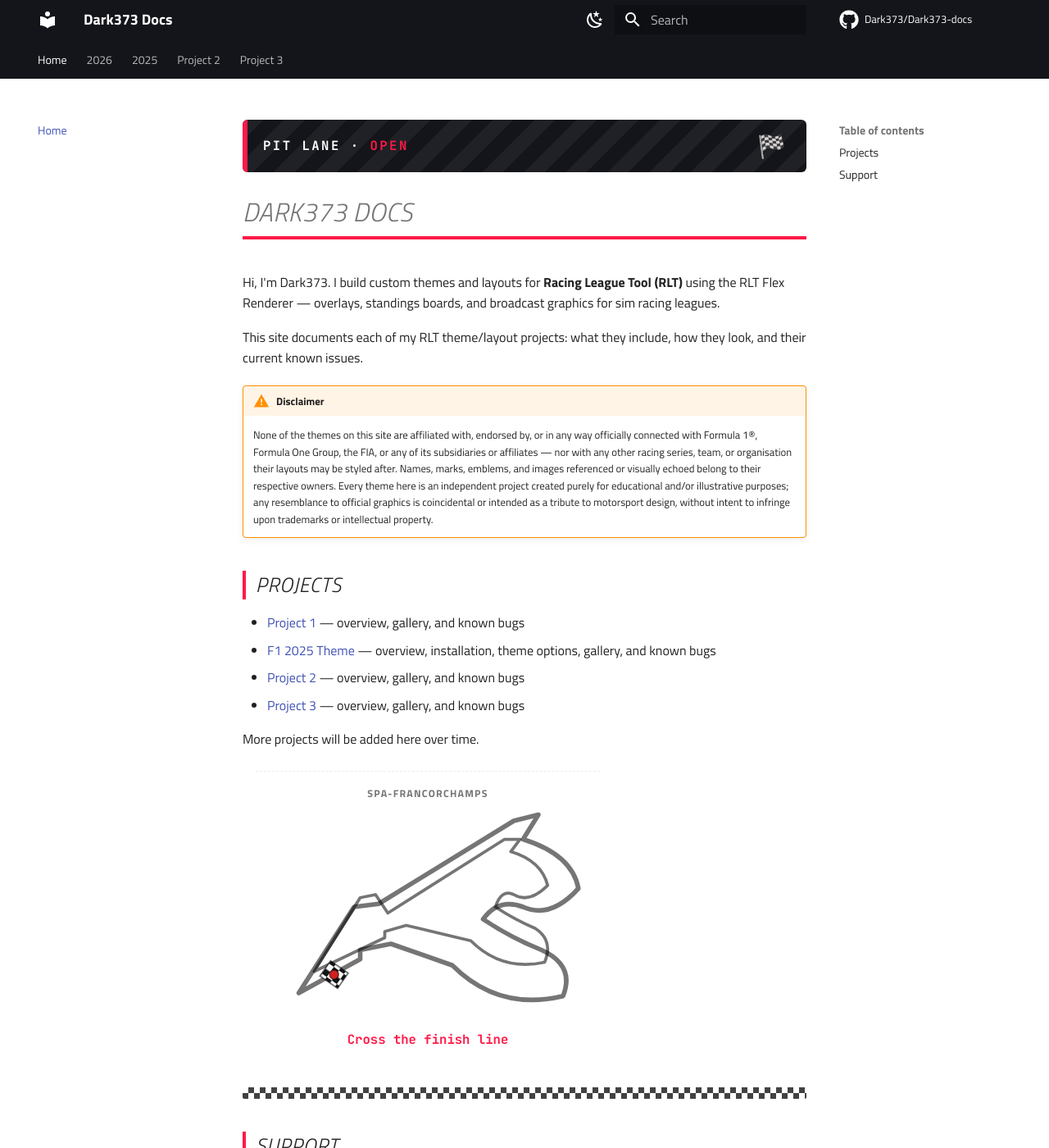
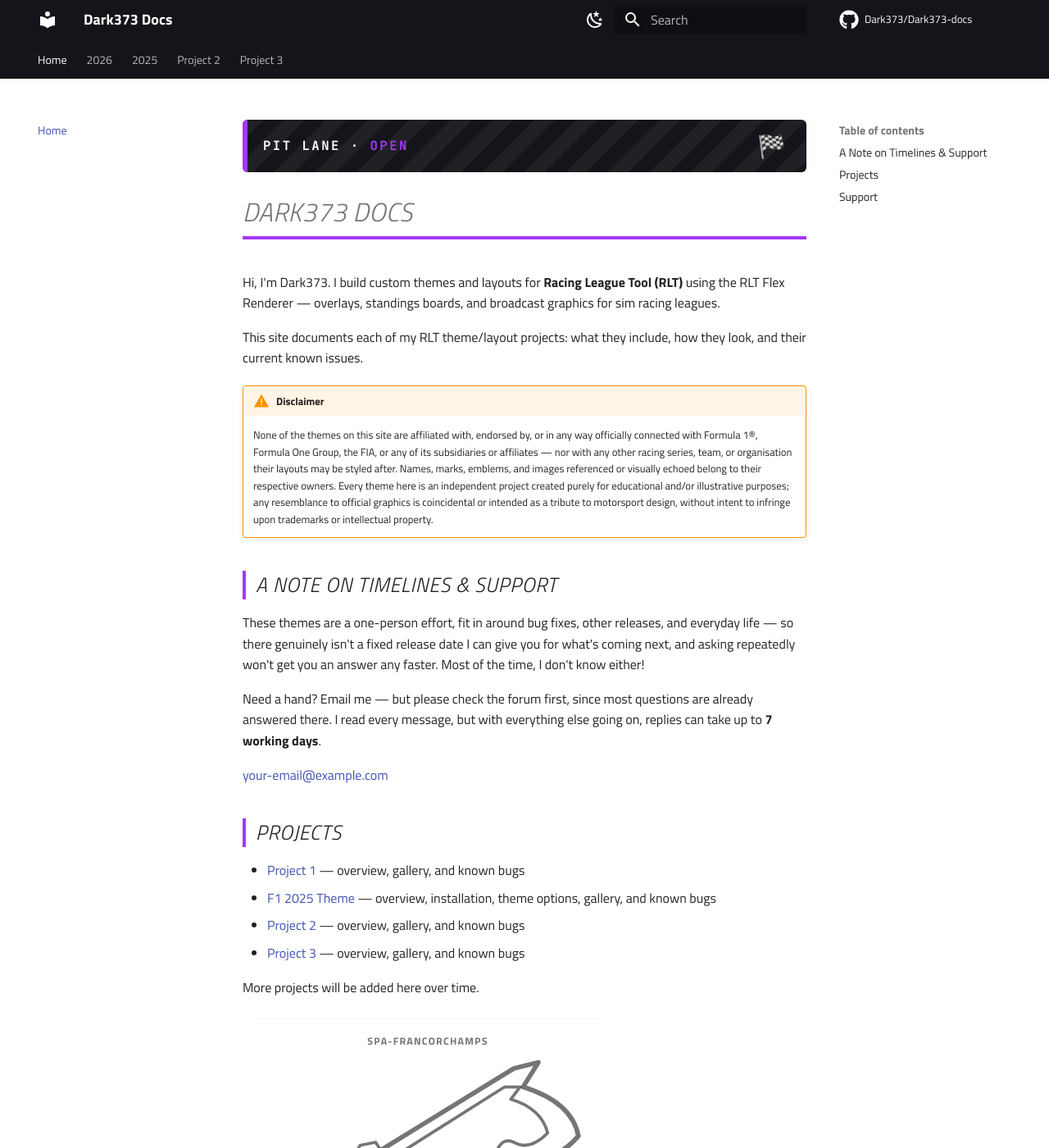
Before and after one commit to Dark373/Dark373-docs, an MkDocs documentation site: the page built from docs/index.md, in a window 1280 px wide and 1400 px high. Shown: the whole window at 82% size. Built offline with MkDocs 1.6.1 and Material for MkDocs 9.7.7, drawn with Linux system fonts in a browser that asks for light colours; comment, search, counter and statistics services are not loaded; some of the changed text lies outside the part shown.

Commit message:
Add timelines/support notice, per-section accent colours, and word-hover
- Homepage: new 'A Note on Timelines & Support' section explaining these are a one-person effort with no fixed release dates, plus how to get help (email, check the forum first, up to 7 working days for a reply). Email is a your-email@example.com placeholder with a TODO, matching the existing pattern.
- Per-section accent colour: homepage is now purple, the 2026 project is now blue, everything else stays the site's red. Tried driving this off Material's own data-md-color-accent attribute first since it ships full CSS for every named colour, but Material's JS relocates that attribute from <html> to <body> after load, so anything set on <html> silently lands on an unrelated root-level fallback instead of the real theme value (confirmed by walking actual computed styles at each scope, not assumed). Landed on a --f1-accent custom property our own rules reference directly, toggled by a class racing.js applies per section — no dependency on Material's internal scoping at all. Gave 2026's headings the same .f1-heading treatment as 2025 so the blue has something to actually show on, since that page is still placeholder content.
- Homepage accessibility touch: every word in the homepage's content is now wrapped in its own span, so hovering one makes it briefly bigger and bolder as a lightweight reading aid (scale() rather than font-size, so it doesn't reflow neighbouring text; skipped under prefers-reduced-motion).

Verified all of the above against the actual rendered site (mkdocs serve + headless Chromium via Playwright, fresh browser contexts to rule out state bleed) rather than by reading the code — including a real regression chase on the track hover mechanic that turned out to be a viewport-size artifact in my own test, not a real bug.

Co-Authored-By: Claude Sonnet 5 <noreply@anthropic.com>

```diff
--- a/docs/index.md
+++ b/docs/index.md
@@ -24,6 +24,20 @@ they look, and their current known issues.
     tribute to motorsport design, without intent to infringe upon
     trademarks or intellectual property.
 
+## A Note on Timelines & Support {: .f1-heading }
+
+These themes are a one-person effort, fit in around bug fixes, other
+releases, and everyday life — so there genuinely isn't a fixed release
+date I can give you for what's coming next, and asking repeatedly won't
+get you an answer any faster. Most of the time, I don't know either!
+
+Need a hand? Email me — but please check the forum first, since most
+questions are already answered there. I read every message, but with
+everything else going on, replies can take up to **7 working days**.
+
+<!-- TODO: replace with your real contact email -->
+[your-email@example.com](mailto:your-email@example.com)
+
 ## Projects {: .f1-heading }
 
 - [Project 1](project-1/index.md) — overview, gallery, and known bugs
--- a/docs/javascripts/racing.js
+++ b/docs/javascripts/racing.js
@@ -28,10 +28,79 @@
   }
 
   onDocumentReady(function () {
+    applySectionAccent();
     initSidebarTrack();
     initHomepageTrack();
+    initWordHover();
     initRacingCursor();
   });
+
+  /* ------------------------------------------------------------------
+   * Per-section accent colour: purple on the homepage, blue on the 2026
+   * project, red everywhere else. Tried switching Material's own
+   * `data-md-color-accent` attribute first, since it ships full CSS for
+   * every named accent colour — but Material's compiled stylesheet
+   * re-declares --md-accent-fg-color again at a deeper scope than
+   * <html> (confirmed empirically, not assumed), so that override kept
+   * getting silently reset before it reached anything in the page
+   * content. Toggling a class that drives our own --f1-accent custom
+   * property (see extra.css) sidesteps that fight entirely — it only
+   * has to win in our own stylesheet, not Material's.
+   * ------------------------------------------------------------------ */
+  function applySectionAccent() {
+    var html = document.documentElement;
+    var purple = !!document.getElementById("f1-home-track");
+    var blue = !purple && /\/project-1\//.test(location.pathname);
+    html.classList.toggle("f1-section-purple", purple);
+    html.classList.toggle("f1-section-blue", blue);
+  }
+
+  /* ------------------------------------------------------------------
+   * Homepage accessibility touch: hovering an individual word makes it
+   * briefly bigger and bolder — a lightweight reading aid. Scoped to the
+   * homepage only. Each word is wrapped in its own <span> so CSS :hover
+   * can target it; the whitespace between words is left as plain text
+   * so wrapping/line breaks look exactly like normal prose.
+   * ------------------------------------------------------------------ */
+  function initWordHover() {
+    if (!document.getElementById("f1-home-track")) return; // homepage only
+
+    var root = document.querySelector(".md-content__inner") || document.querySelector("article");
+    if (!root || root.dataset.f1WordsWrapped) return;
+    root.dataset.f1WordsWrapped = "1";
+
+    var SKIP_PARENT = { SCRIPT: 1, STYLE: 1, CODE: 1, PRE: 1, SVG: 1 };
+
+    var walker = document.createTreeWalker(root, NodeFilter.SHOW_TEXT, {
+      acceptNode: function (node) {
+        var parent = node.parentNode;
+        if (!parent || SKIP_PARENT[parent.nodeName] || !node.nodeValue || !node.nodeValue.trim()) {
+          return NodeFilter.FILTER_REJECT;
+        }
+        return NodeFilter.FILTER_ACCEPT;
+      },
+    });
+
+    var textNodes = [];
+    var n;
+    while ((n = walker.nextNode())) textNodes.push(n);
+
+    textNodes.forEach(function (node) {
+      var frag = document.createDocumentFragment();
+      node.nodeValue.split(/(\s+)/).forEach(function (part) {
+        if (part === "") return;
+        if (/^\s+$/.test(part)) {
+          frag.appendChild(document.createTextNode(part));
+        } else {
+          var span = document.createElement("span");
+          span.className = "f1-word";
+          span.textContent = part;
+          frag.appendChild(span);
+        }
+      });
+      node.parentNode.replaceChild(frag, node);
+    });
+  }
 
   /* ------------------------------------------------------------------
    * Track graphics: markup builders + shared lap/confetti wiring.
--- a/docs/project-1/index.md
+++ b/docs/project-1/index.md
@@ -2,27 +2,27 @@
 
 > Placeholder page. Replace this with a real project name and description.
 
-## What it is
+## What it is {: .f1-heading }
 
 A short description of this RLT Flex Renderer theme/layout goes here — what
 it's for, which series or league it was built for, and what makes it stand
 out.
 
-## Features
+## Features {: .f1-heading }
 
 - Feature one
 - Feature two
 - Feature three
 
-## Installation
+## Installation {: .f1-heading }
 
 Notes on how to install/import this layout into RLT go here.
 
-## Links
+## Links {: .f1-heading }
 
 - [Gallery](gallery.md)
 - [Known Bugs](known-bugs.md)
 
-## Support
+## Support {: .f1-heading }
 
 --8<-- "buttons.md"
--- a/docs/stylesheets/extra.css
+++ b/docs/stylesheets/extra.css
@@ -1,3 +1,24 @@
+/* Per-section accent for this file's own components (hero, headings,
+   stat values, track lap text) — NOT Material's --md-accent-fg-color.
+   That one turned out to be a dead end for this purpose: Material's own
+   JS relocates its data-md-color-* attributes from <html> to <body>
+   after load, so anything read from <html>'s scope (an attribute we set,
+   even a directly-set inline style) picks up an unrelated root-level
+   fallback instead of the real theme value — confirmed empirically by
+   walking the actual computed styles at each scope, not assumed. Easiest
+   fix: don't depend on Material's variable at all here. #ff1947 below is
+   simply the real red these pages already render in, copied from a
+   correct reading taken at <body>'s scope. */
+:root {
+  --f1-accent: #ff1947;
+}
+html.f1-section-purple {
+  --f1-accent: #a238ff;
+}
+html.f1-section-blue {
+  --f1-accent: #2f6fed;
+}
+
 /* Reusable image gallery grid.
    Wrap a block of Markdown images in a <div class="gallery-grid" markdown="1">
    (see any project's Gallery page for the pattern) and glightbox will
@@ -113,6 +134,29 @@ html.f1-cursor-active * {
   animation: f1-trail-fade 0.6s ease-out forwards;
 }
 
+/* Homepage-only reading aid (see javascripts/racing.js): every word is
+   wrapped in its own span, so hovering one briefly makes it bigger and
+   bolder. scale() rather than font-size so it doesn't reflow neighbouring
+   text. */
+.f1-word {
+  display: inline-block;
+  transition: transform 0.12s ease, font-weight 0.12s ease;
+}
+
+.f1-word:hover {
+  font-weight: 800;
+  transform: scale(1.08);
+}
+
+@media (prefers-reduced-motion: reduce) {
+  .f1-word {
+    transition: none;
+  }
+  .f1-word:hover {
+    transform: none;
+  }
+}
+
 /* Mini track graphics (see javascripts/racing.js) — one under the 2025
    section's sidebar nav, one on the homepage — purely for fun. Monochrome
    via currentColor so each adapts to light/dark like everything else.
@@ -145,7 +189,7 @@ html.f1-cursor-active * {
   font-family: var(--md-code-font-family, monospace);
   font-size: 0.78rem;
   font-weight: 700;
-  color: var(--md-accent-fg-color);
+  color: var(--f1-accent);
   text-align: center;
 }
 
@@ -214,7 +258,7 @@ html.f1-cursor-active * {
   position: absolute;
   inset: 0 auto 0 0;
   width: 6px;
-  background: var(--md-accent-fg-color);
+  background: var(--f1-accent);
 }
 
 .f1-hero-kicker {
@@ -228,7 +272,7 @@ html.f1-cursor-active * {
 
 .f1-hero-kicker em {
   font-style: normal;
-  color: var(--md-accent-fg-color);
+  color: var(--f1-accent);
 }
 
 .f1-hero-flag {
@@ -256,7 +300,7 @@ h1.f1-title {
   text-transform: uppercase;
   letter-spacing: 0.01em;
   padding-bottom: 0.4rem;
-  border-bottom: 4px solid var(--md-accent-fg-color);
+  border-bottom: 4px solid var(--f1-accent);
 }
 
 /* Motorsport-graphic-style section headers: `## Heading {: .f1-heading }` */
@@ -264,7 +308,7 @@ h2.f1-heading {
   font-style: italic;
   text-transform: uppercase;
   letter-spacing: 0.03em;
-  border-left: 4px solid var(--md-accent-fg-color);
+  border-left: 4px solid var(--f1-accent);
   padding-left: 0.6rem;
 }
 
@@ -299,7 +343,7 @@ h2.f1-heading {
   font-family: var(--md-code-font-family, monospace);
   font-size: 1.2rem;
   font-weight: 800;
-  color: var(--md-accent-fg-color);
+  color: var(--f1-accent);
 }
 
 /* Checkered-flag divider, used ahead of each page's Support section. */
```
